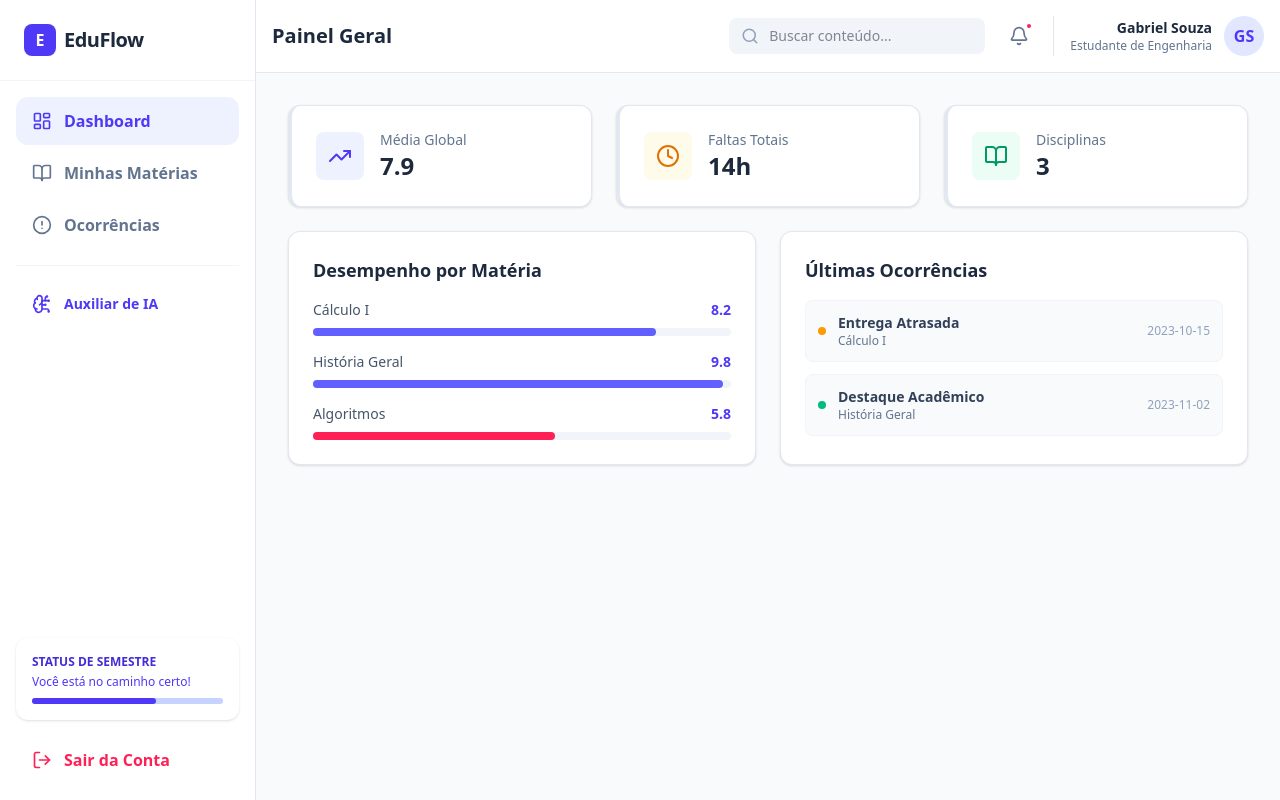
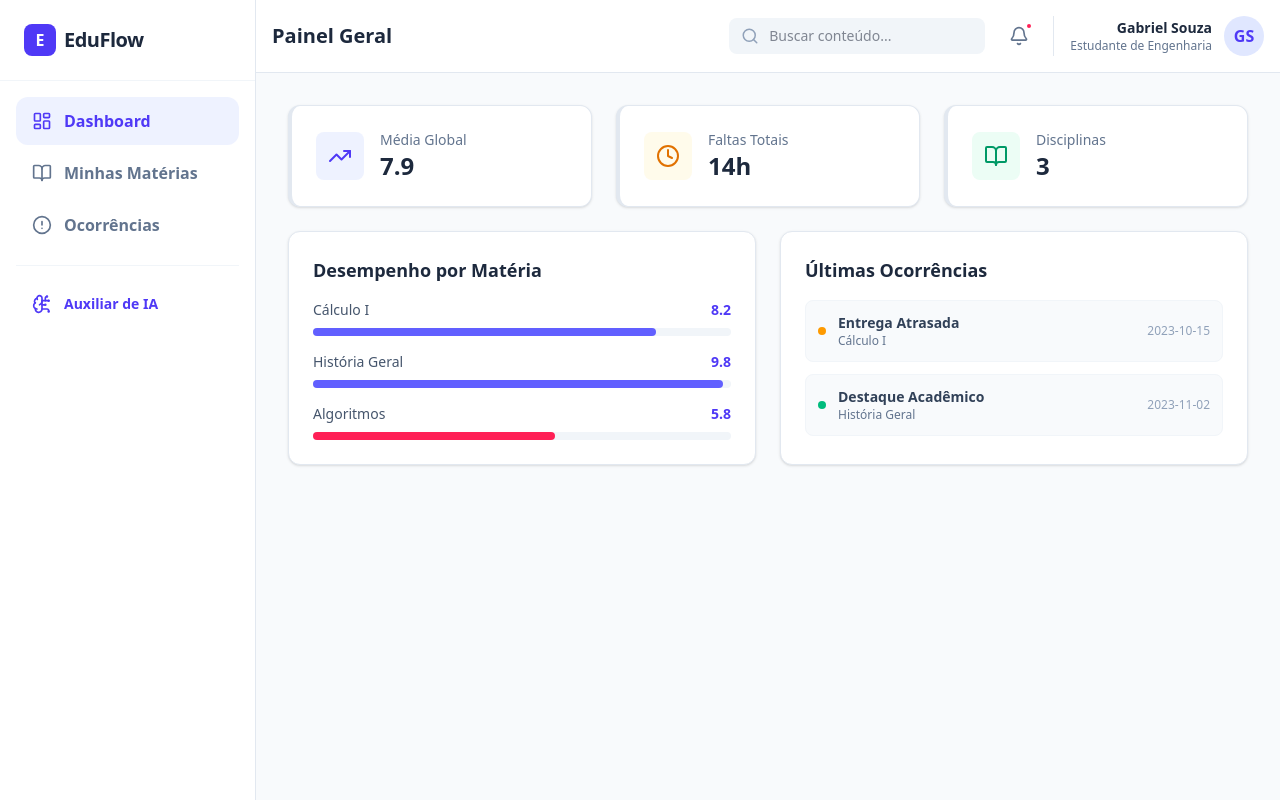
Before and after one commit to JuanSavedra/eduflow, a React (Vite) app: page / in a window 1280 px wide. Both pictures are taken after typing "name@example.com", "Sample123" into the empty fields and a click on the button "Entrar no Sistema". Built offline with nearby package versions, Linux system fonts and the light colour scheme.

Commit message:
feat: removendo status de semestre (de novo)

```diff
--- a/src/components/layout/Sidebar.tsx
+++ b/src/components/layout/Sidebar.tsx
@@ -47,24 +47,6 @@ export const Sidebar: React.FC = () => {
           </button>
         </div>
       </nav>
-
-      <div className="p-4 space-y-4">
-        <Card className="p-4 bg-indigo-50 border-none">
-          <p className="text-xs font-bold text-indigo-700 uppercase mb-1">Status de Semestre</p>
-          <p className="text-xs text-indigo-600 mb-2">Você está no caminho certo!</p>
-          <div className="w-full bg-indigo-200 rounded-full h-1.5">
-            <div className="bg-indigo-600 h-1.5 rounded-full w-[65%]"></div>
-          </div>
-        </Card>
-
-        <button
-          onClick={logout}
-          className="w-full flex items-center gap-3 px-4 py-3 text-rose-500 hover:bg-rose-50 rounded-xl transition-colors font-bold"
-        >
-          <LogOut size={20} />
-          Sair da Conta
-        </button>
-      </div>
     </aside>
   );
 };
```
